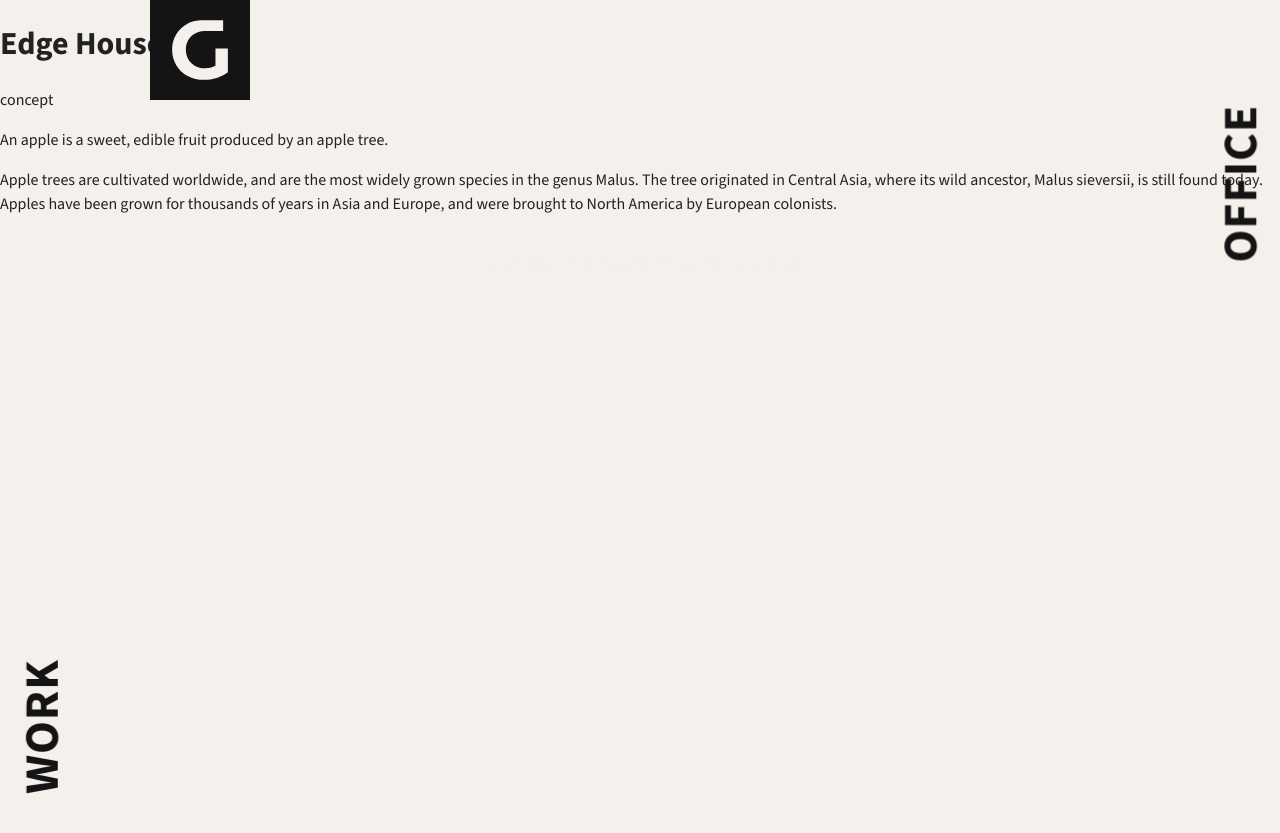
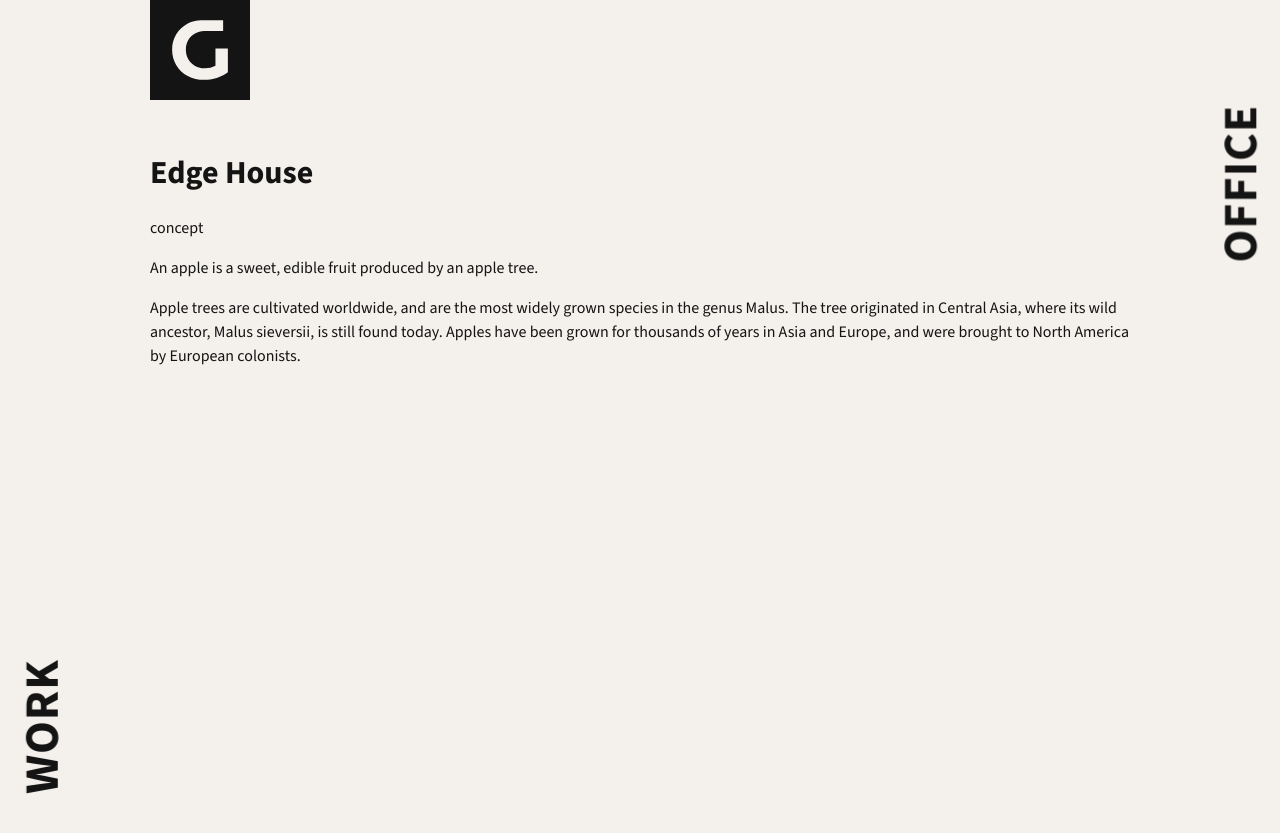
Before and after one commit to mmcdermott18/grey-dev, a Jekyll site: the page built from _posts/2025-06-23-edge.md, in a window 1280 px wide. Shown: the top 833 px of the page. Built offline with Jekyll 4.4.1, drawn with Linux system fonts in a browser that asks for light colours.

```diff
--- a/_config.yml
+++ b/_config.yml
@@ -14,3 +14,4 @@ plugins:
 # Site settings
 title: GREY
 description: 'GREY Architectural Studio' # this means to ignore newlines until "baseurl:"
+permalink: /work/:title.html
--- a/_layouts/post.html
+++ b/_layouts/post.html
@@ -3,13 +3,15 @@
   {% include head.html %}
   <body class="light">
     {% include navigation.html %}
-    <h1>{{ page.title }}</h1>
+    <main>
+      <h1>{{ page.title }}</h1>
 
-    <p>
-      {{ page.category }}
-    </p>
+      <p>
+        {{ page.category }}
+      </p>
 
-    {{ content }}
+      {{ content }}
+    </main>
     {% include footer.html %}
   </body>
 </html>
```
